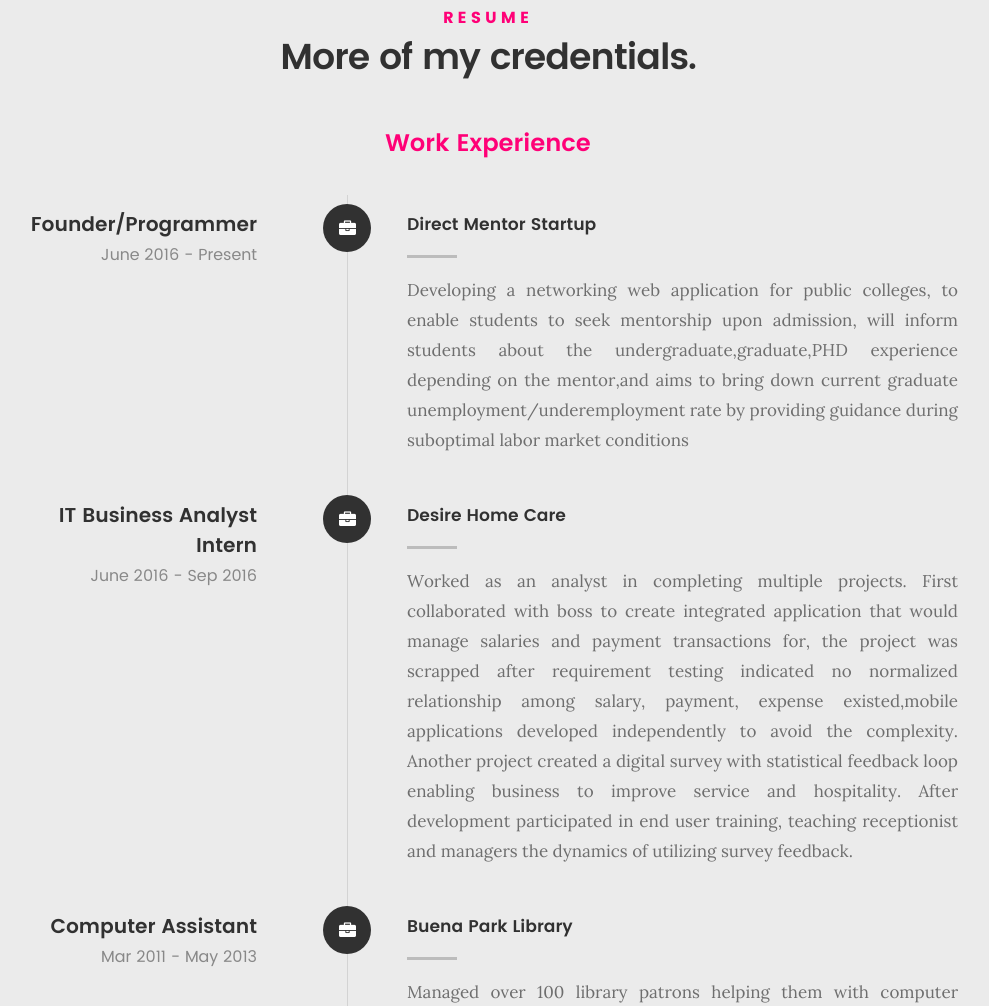
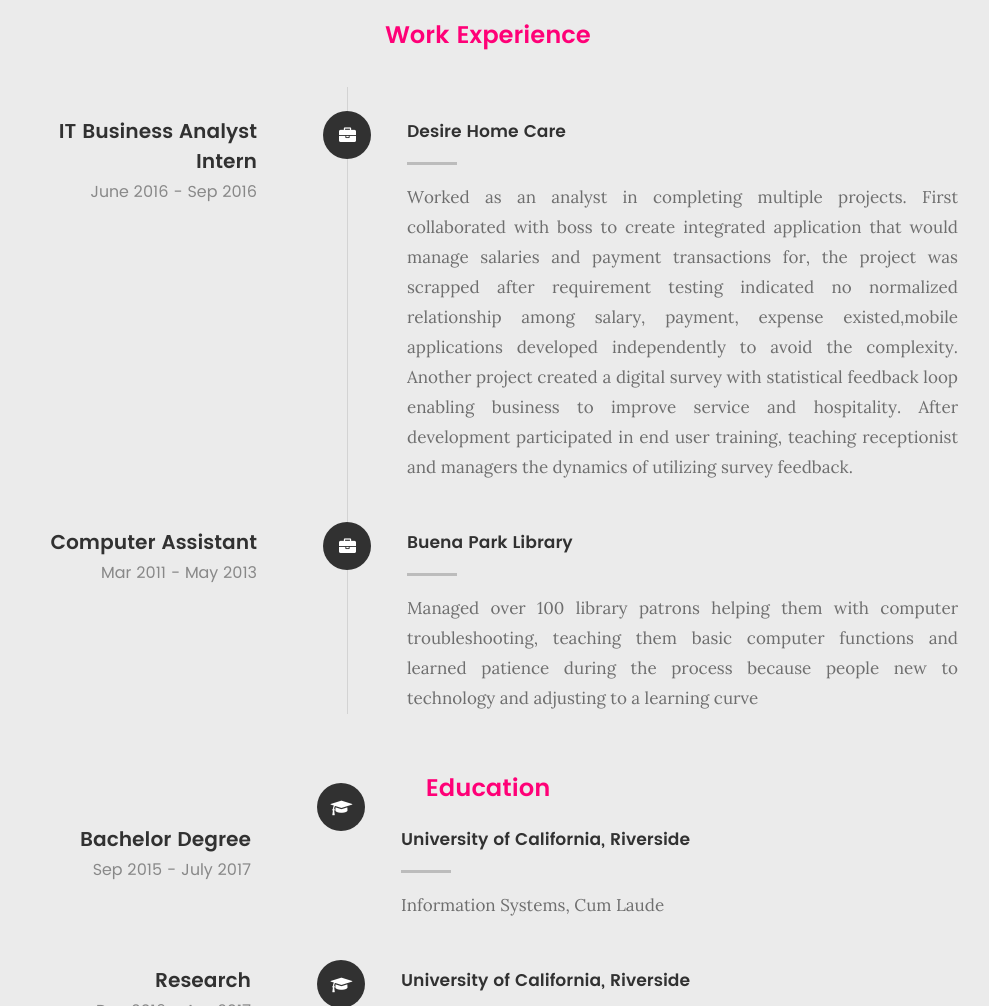
Before and after one commit to nmalik002/nmalik002.github.io, a plain HTML site: page index.html in a window 1280 px wide. Shown: the part 2534-3540 px from the top of the page, without its empty margins (152-1141 px from the left). Drawn offline with Linux system fonts and the light colour scheme; files whose address does not match are found by name.

Commit message:
Startup omission

```diff
--- a/index.html
+++ b/index.html
@@ -122,7 +122,7 @@
 
    				<img src="images/IMG_5222.jpg" alt="Profile Picture">
 
-   				<p class="lead">I am a technology aficionado dedicated to teaching users the dynamics and functionality of programs and services that make life simpler. I find great fulfillment in seeing software projects through development from fruition stages to end user training. I'm currently working on a web application as a part time startup endeavor, creating a platform for lower tier colleges to make networking more efficient for undergraduate student.</p>
+   				<p class="lead">I am a technology aficionado dedicated to teaching users the dynamics and functionality of programs and services that make life simpler. I find great fulfillment in seeing software projects through development from fruition stages to end user training. </p>
    			</div>
 
    		</div>
@@ -264,19 +264,6 @@
 
    				<div class="timeline-block">
 
-	   				<div class="timeline-ico">
-	   					<i class="fa fa-briefcase"></i>
-	   				</div>
-
-	   				<div class="timeline-header">
-	   					<h3>Founder/Programmer</h3>
-	   					<p>June 2016 - Present</p>
-	   				</div>
-
-	   				<div class="timeline-content">
-	   					<h4>Direct Mentor Startup</h4>
-	   					<p>Developing a networking web application for public colleges, to enable students to seek mentorship upon admission, will inform students about the undergraduate,graduate,PHD experience depending on the mentor,and aims to bring down current graduate unemployment/underemployment rate by providing guidance during suboptimal labor market conditions</p>
-	   				</div>
 
 	   			</div> <!-- /timeline-block -->
 
```
